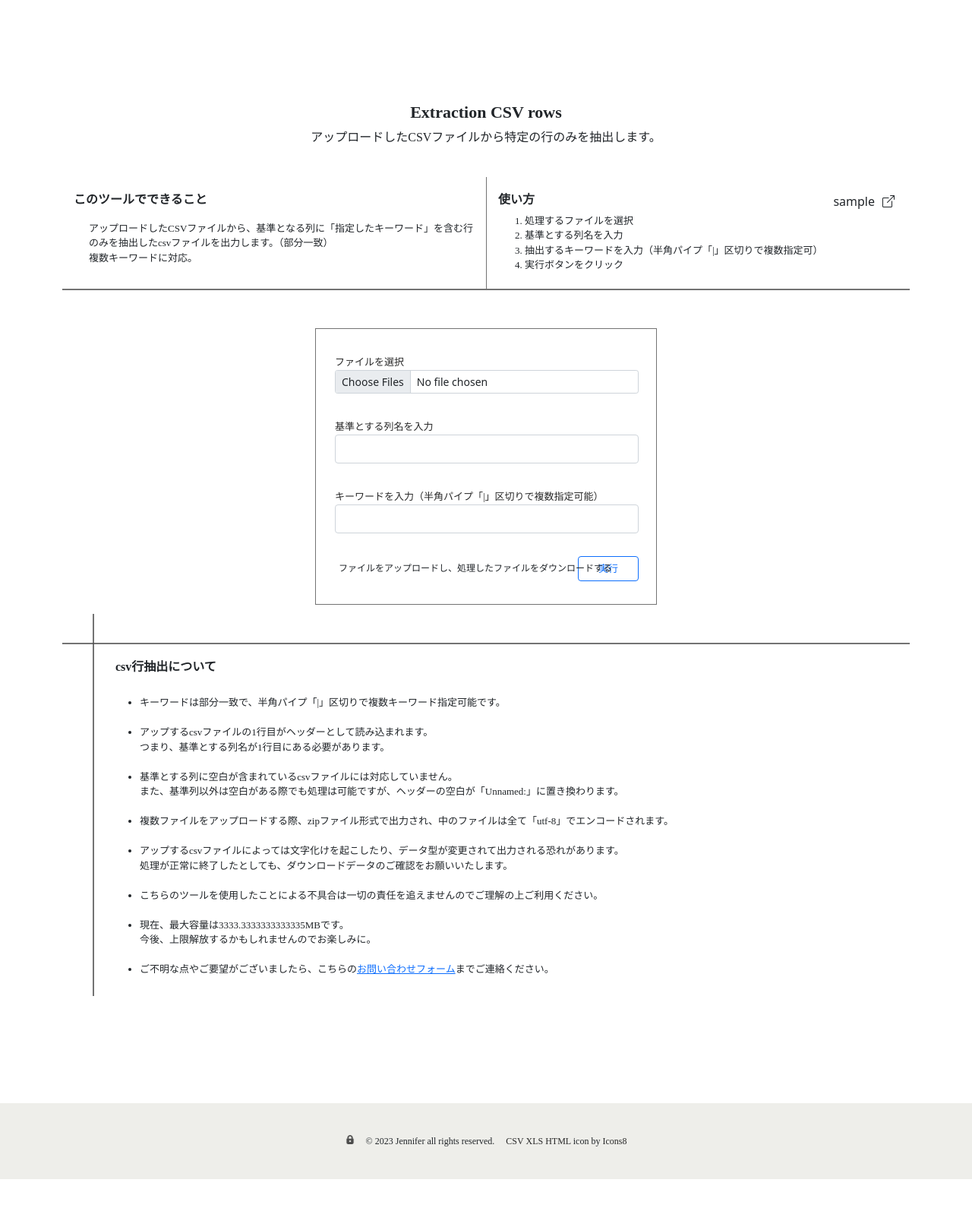
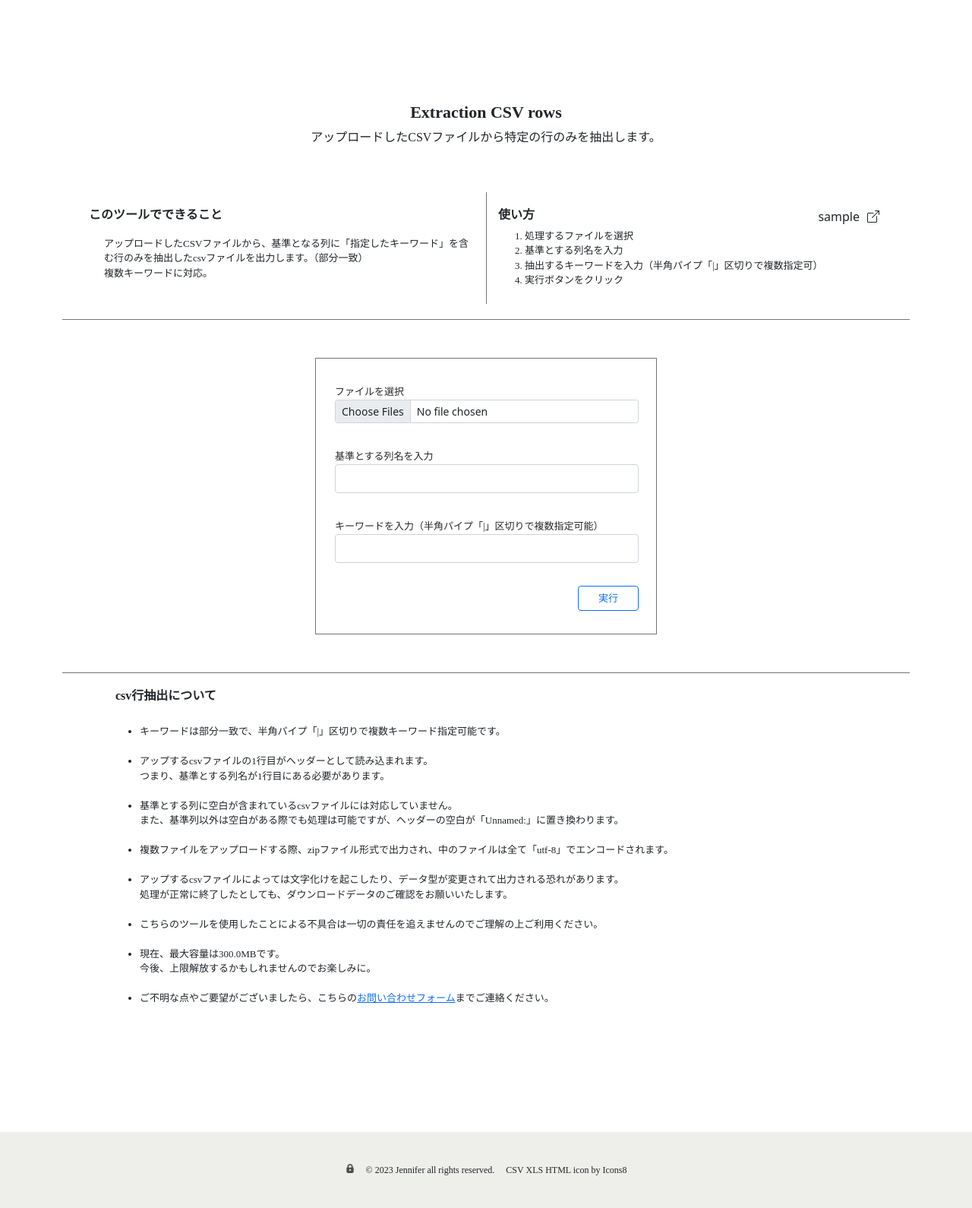
Before and after one commit to kishi-hirosuke/convenient_tools, a Django app: page /tool_CSV_extract/ in a window 1280 px wide. Shown: the part 65-1655 px from the top of the page at 76% size. Before the commit the page ends 1617 px from the top, so only its background shows below. Run offline with Django 3.2, Linux system fonts and the light colour scheme; some libraries are stand-ins or nearby versions.

Commit message:
容量修正など

```diff
--- a/convenient_tools/settings.py
+++ b/convenient_tools/settings.py
@@ -166,4 +166,4 @@ EMAIL_PORT = env('EMAIL_PORT')
 EMAIL_USE_TLS = env.bool('EMAIL_USE_TLS')
 
 #最大容量
-LIMIT_SIZE = 1000*1000*1000
+LIMIT_SIZE = 300*1024*1024
--- a/tool_site/forms.py
+++ b/tool_site/forms.py
@@ -191,7 +191,7 @@ class InquiryForm(forms.Form):
 def file_size(value):
     LIMIT_SIZE = getattr(settings, 'LIMIT_SIZE', None)
     if value.size > LIMIT_SIZE:
-        raise ValidationError(f'ファイルサイズが大きすぎます。{LIMIT_SIZE/1000/1000}MBより小さいサイズにしてください。')
+        raise ValidationError(f'ファイルサイズが大きすぎます。{LIMIT_SIZE/1024/1024}MBより小さいサイズにしてください。')
 
 #csv抽出
 class CSVExtract(forms.Form):
--- a/tool_site/static/css/main.css
+++ b/tool_site/static/css/main.css
@@ -345,7 +345,7 @@ header .account_modal.active {
 }
 .top_wrapper {
   width: 100%;
-  padding: 50px 0 150px 0;
+  padding: 100px 0 150px 0;
   margin: 0;
 }
 .top_wrapper .top_container .box {
@@ -557,10 +557,12 @@ header .account_modal.active {
   display: flex;
   width: 100%;
   margin-top: 40px;
-  border-bottom: 2px solid rgba(80, 80, 80, 0.8);
+  padding: 20px;
+  border-bottom: 1px solid rgba(80, 80, 80, 0.8);
 }
 .main_wrapper .container .tool_explanation .explanation_view {
   width: 50%;
+  padding-right: 15px;
 }
 .main_wrapper .container .tool_explanation .explanation_view .explanation_title {
   width: 100%;
@@ -731,17 +733,7 @@ header .account_modal.active {
   position: relative;
   padding-top: 20px;
   padding-left: 70px;
-  border-top: 2px solid rgba(80, 80, 80, 0.8);
-}
-.main_wrapper .container .notice::after {
-  content: "";
-  position: absolute;
-  top: -40px;
-  left: 40px;
-  transform: rotate(90%);
-  width: 2px;
-  height: 115%;
-  background-color: rgba(80, 80, 80, 0.8);
+  border-top: 1px solid rgba(80, 80, 80, 0.8);
 }
 .main_wrapper .container .notice .notice_title {
   width: 100%;
--- a/tool_site/static/css/main.scss
+++ b/tool_site/static/css/main.scss
@@ -413,7 +413,7 @@ header {
 
 .top_wrapper{
     width: 100%;
-    padding: 50px 0 150px 0;
+    padding: 100px 0 150px 0;
     margin: 0;
     .top_container{
         .box{
@@ -637,9 +637,11 @@ header {
             display: flex;
             width: 100%;
             margin-top: 40px;
-            border-bottom: 2px solid $border_color;
+            padding: 20px;
+            border-bottom: 1px solid $border_color;
             .explanation_view {
                 width: 50%;
+                padding-right: 15px;
                 .explanation_title {
                     width: 100%;
                     margin-top: 20px;
@@ -837,17 +839,7 @@ header {
             position: relative;
             padding-top: 20px;
             padding-left: 70px;
-            border-top: 2px solid $border_color;
-            &::after {
-                content: '';
-                position: absolute;
-                top: -40px;
-                left: 40px;
-                transform: rotate(90%);
-                width: 2px;
-                height: 115%;
-                background-color: $border_color;
-            }
+            border-top: 1px solid $border_color;
             .notice_title {
                 width: 100%;
                 font-size: $text;
--- a/tool_site/static/js/script.js
+++ b/tool_site/static/js/script.js
@@ -24,11 +24,11 @@ $(function() {
     // });
 
     //error_message_delete
-    const close_btn = $('.close_icon');
+    const close_btn = $('.sample_area');
     const submit_btn = $('.submit_icon');
 
     close_btn.on('click', function() {
-        $(this).parent().css('display', 'none');
+        $(this).css('display', 'none');
     });
     submit_btn.on('click', function() {
         $('.error_alert').css('display', 'none');
--- a/tool_site/templates/CSV_flow/tool_CSV_extract.html
+++ b/tool_site/templates/CSV_flow/tool_CSV_extract.html
@@ -12,7 +12,7 @@
 
     <div class="sample_area">
         <img src="{% static 'images/sample/extract-multiple-af.png' %}" alt="" class="tool_icon_img">
-        <span class="sample_close bi bi-x-lg"></span>
+        <!-- <span class="sample_close bi bi-x-lg"></span> -->
     </div>
 
     <div class="container">
@@ -90,7 +90,6 @@
                     <label class="form_label">{{ form.code.label }}</label>
                     {{ form.code | add_class:"form-control form_input" }}
                 </div>
-                <p class="submit_text">ファイルをアップロードし、処理したファイルをダウンロードする</p>
                 <button type="submit" class="btn submit_icon btn-outline-primary" id="submit_btn">実行</button>
             </div>
         </form>
--- a/tool_site/templates/privacy.html
+++ b/tool_site/templates/privacy.html
@@ -1,7 +1,7 @@
 {% extends "base.html" %}
 
 {% block title %}
-<title>個人情報保護方針｜EC運営に役立つwebツール｜Auto-biz</title>
+<title>プライバシーポリシー｜EC運営に役立つwebツール｜Auto-biz</title>
 {% endblock %}
 
 {% block main %}
--- a/tool_site/views.py
+++ b/tool_site/views.py
@@ -35,7 +35,7 @@ from urllib.parse import urlencode
 from django.http import JsonResponse
 
 
-LIMIT_SIZE = getattr(settings, 'LIMIT_SIZE', None)/300/1000
+LIMIT_SIZE = getattr(settings, 'LIMIT_SIZE', None)/1024/1024
 LIMIT_SIZE = f'{LIMIT_SIZE}MB'
 
 #topページ
@@ -59,34 +59,34 @@ class HelpView(TemplateView):
 # stripe決済
 ############################################################
 
-class SubscriptionPremiumView(TemplateView):
-    template_name = "subscription/premium.html"
+# class SubscriptionPremiumView(TemplateView):
+#     template_name = "subscription/premium.html"
 
-class SubscriptionSuccessView(TemplateView):
-    template_name = "subscription/success.html"
+# class SubscriptionSuccessView(TemplateView):
+#     template_name = "subscription/success.html"
 
-class SubscriptionCancelView(TemplateView):
-    template_name = "subscription/cancel.html"
+# class SubscriptionCancelView(TemplateView):
+#     template_name = "subscription/cancel.html"
 
-def create_checkout_session(request):
-    stripe.api_key = 'sk_test_51LtDIIDaISWhK3pbzYx31E2r98Pg9uAzfvdXEIw30OcBokXPAuvXykg9xQEW7vRfUYc7yimLPxMIXkj7nnOwgGNB003Nrgdn6w'
+# def create_checkout_session(request):
+#     stripe.api_key = 'sk_test_51LtDIIDaISWhK3pbzYx31E2r98Pg9uAzfvdXEIw30OcBokXPAuvXykg9xQEW7vRfUYc7yimLPxMIXkj7nnOwgGNB003Nrgdn6w'
 
-    try:
-        checkout_session = stripe.checkout.Session.create(
-            payment_method_types=['card'],
-            line_items=[
-                {
-                    'price': 'price_1MXiLLDaISWhK3pbifNIrywV',
-                    'quantity': 1,
-                },
-            ],
-            mode='subscription',
-            success_url=request.build_absolute_uri(reverse('success')),
-            cancel_url=request.build_absolute_uri(reverse('cancel')),
-        )
-        return JsonResponse({'id': checkout_session.id})
-    except Exception as e:
-        return JsonResponse({'error':str(e)})
+#     try:
+#         checkout_session = stripe.checkout.Session.create(
+#             payment_method_types=['card'],
+#             line_items=[
+#                 {
+#                     'price': 'price_1MXiLLDaISWhK3pbifNIrywV',
+#                     'quantity': 1,
+#                 },
+#             ],
+#             mode='subscription',
+#             success_url=request.build_absolute_uri(reverse('success')),
+#             cancel_url=request.build_absolute_uri(reverse('cancel')),
+#         )
+#         return JsonResponse({'id': checkout_session.id})
+#     except Exception as e:
+#         return JsonResponse({'error':str(e)})
 
 
 ############################################################
```
Also changed, not shown: 1 other file.
